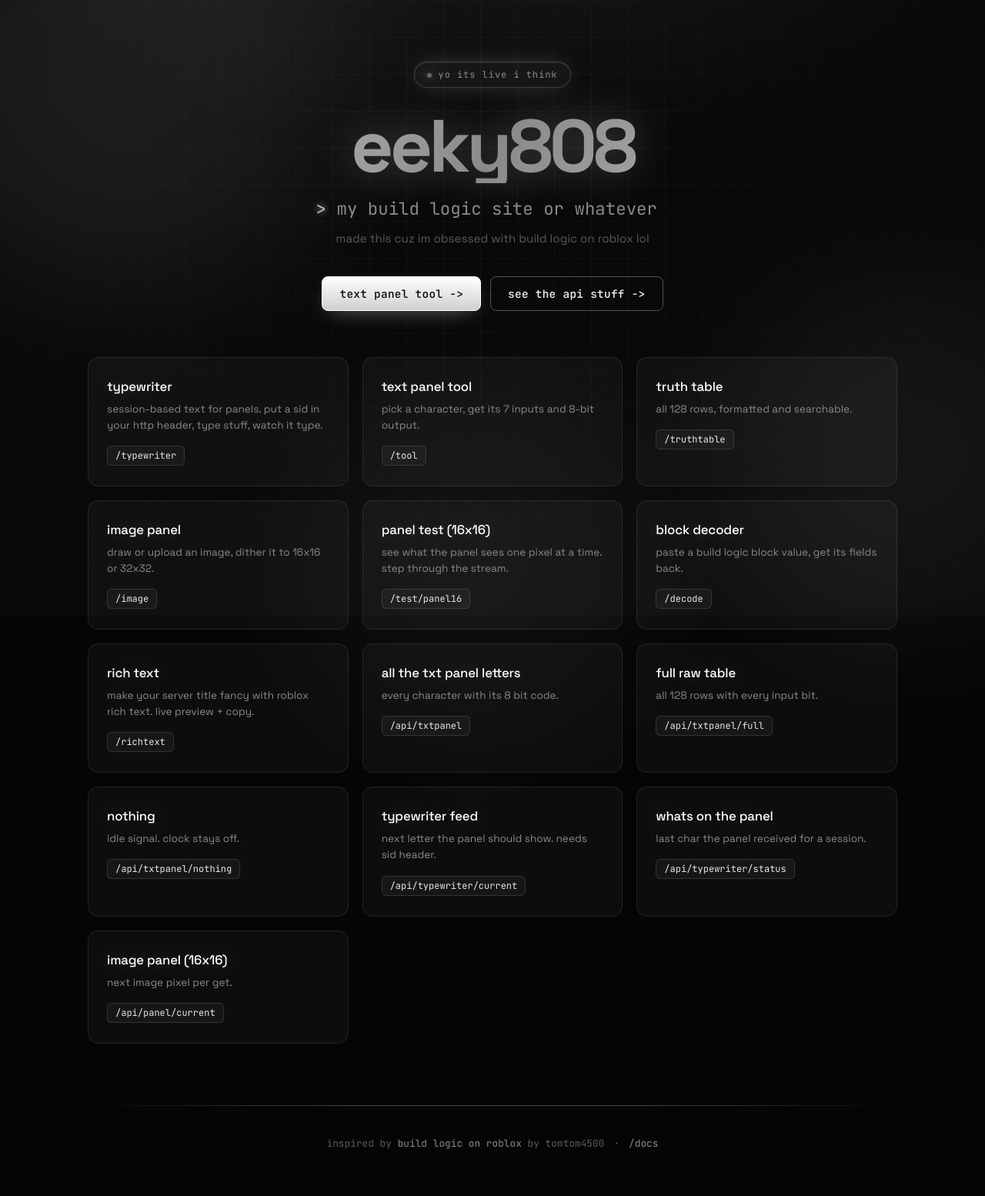
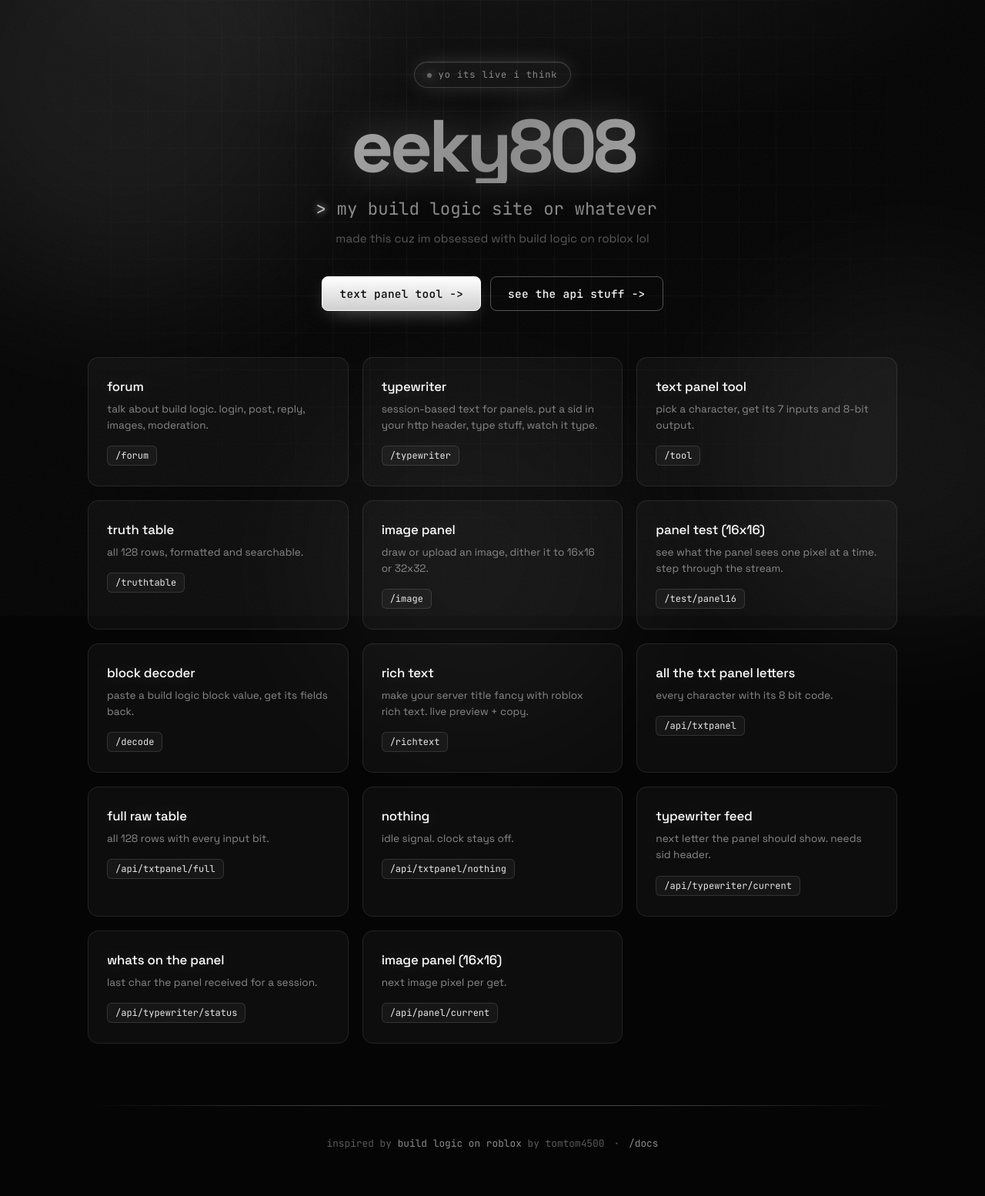
Before and after one commit to geometryRunC/eeky808, a FastAPI app: page / in a window 1280 px wide. Shown: the whole page at 77% size. Run offline with FastAPI, Linux system fonts and the light colour scheme.

Commit message:
Add forum card link to index.html
Added a new card link for the forum section with a description.

```diff
--- a/templates/index.html
+++ b/templates/index.html
@@ -27,6 +27,12 @@
         </header>
 
         <section class="grid">
+            <a class="card" href="/forum">
+               <h2 class="card-title">forum</h2>
+               <p class="card-desc">talk about build logic. login, post, reply, images, moderation.</p>
+               <span class="card-path">/forum</span>
+            </a>
+
             <a class="card" href="/typewriter">
                 <h2 class="card-title">typewriter</h2>
                 <p class="card-desc">session-based text for panels. put a sid in your http header, type stuff, watch it type.</p>
```
